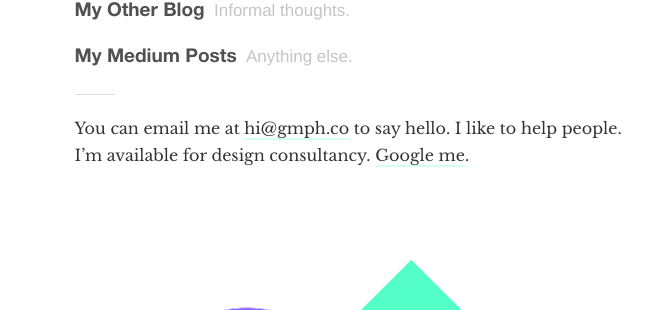
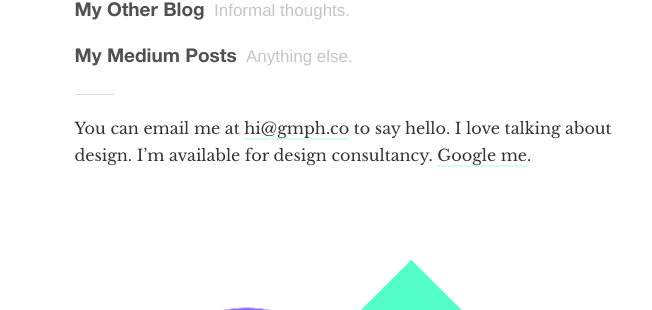
Before and after one commit to gmph/gmph.github.io, a Jekyll site: the page built from index.md, in a window 1280 px wide. Shown: the part 713-1023 px from the top of the page, without its empty margins (288-940 px from the left). Built offline with Jekyll 4.4.1, drawn with Linux system fonts in a browser that asks for light colours; nearby versions of some CDN libraries.

Commit message:
Front page update, CSS H6 fix for mobile

```diff
--- a/index.md
+++ b/index.md
@@ -35,4 +35,4 @@ This is where I publish my thoughts on technology, psychology, politics and more
 
 ***
 
-You can email me at [hi@gmph.co](mailto:hi@gmph.co?subject=&body=Hey%20Graham%2C%0A%0AI%27d%20really%20like%20to%20talk%20to%20you%20about...) to say hello. I like to help people. I'm available for design consultancy. [Google me](http://google.co.uk/search?q=graham+macphee+designer).
+You can email me at [hi@gmph.co](mailto:hi@gmph.co?subject=&body=Hey%20Graham%2C%0A%0AI%27d%20really%20like%20to%20talk%20to%20you%20about...) to say hello. I love talking about design. I'm available for design consultancy. [Google me](http://google.co.uk/search?q=graham+macphee+designer).
--- a/res/css/main.css
+++ b/res/css/main.css
@@ -757,7 +757,7 @@ a img.footerimg:hover {
 		line-height:1.4em;
 	}
 
-	.block p, ul, ol, blockquote {
+	.block p, ul, ol, blockquote, .block h6 {
 		font-size: 15px;
 	}
 
```
